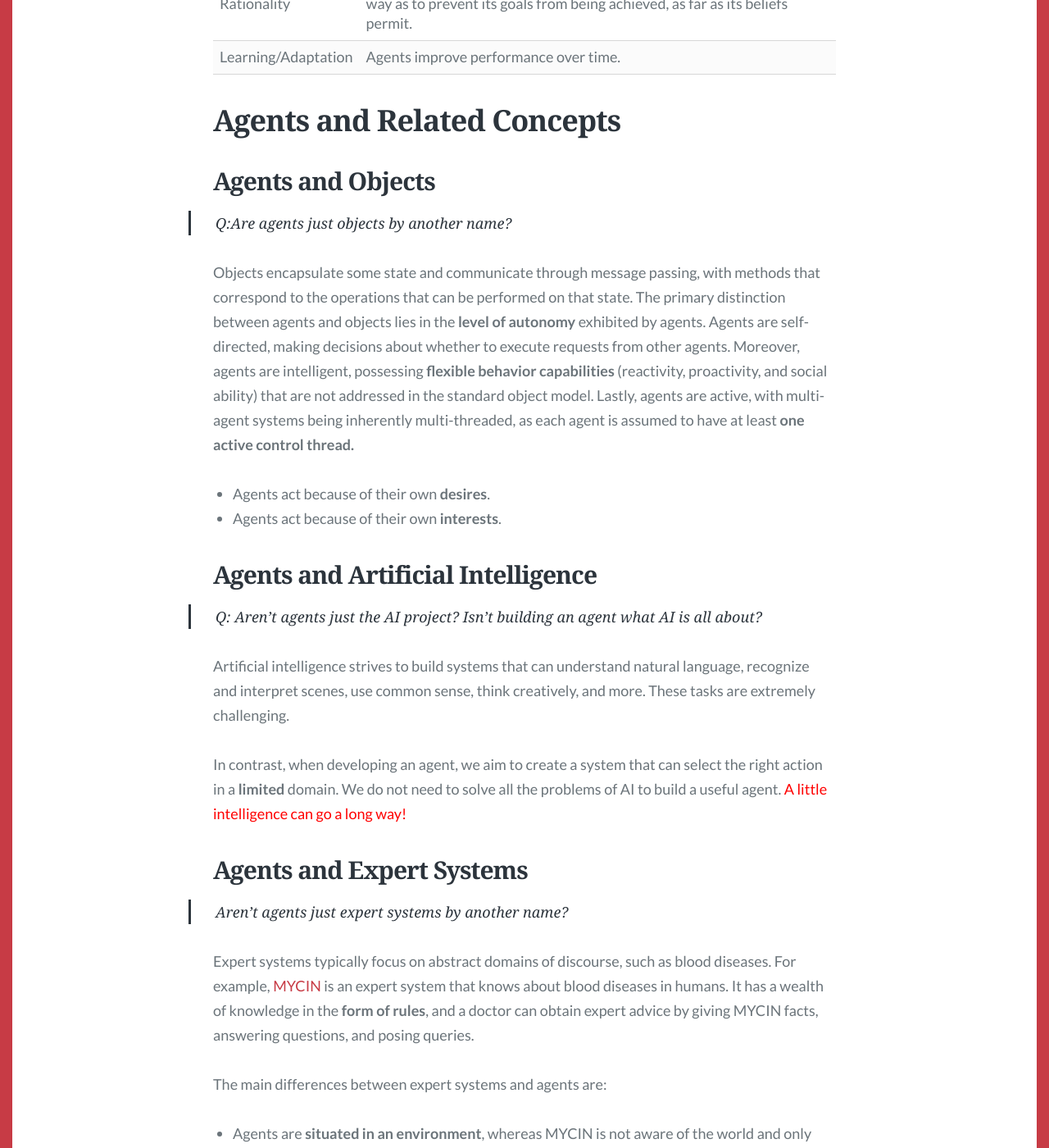
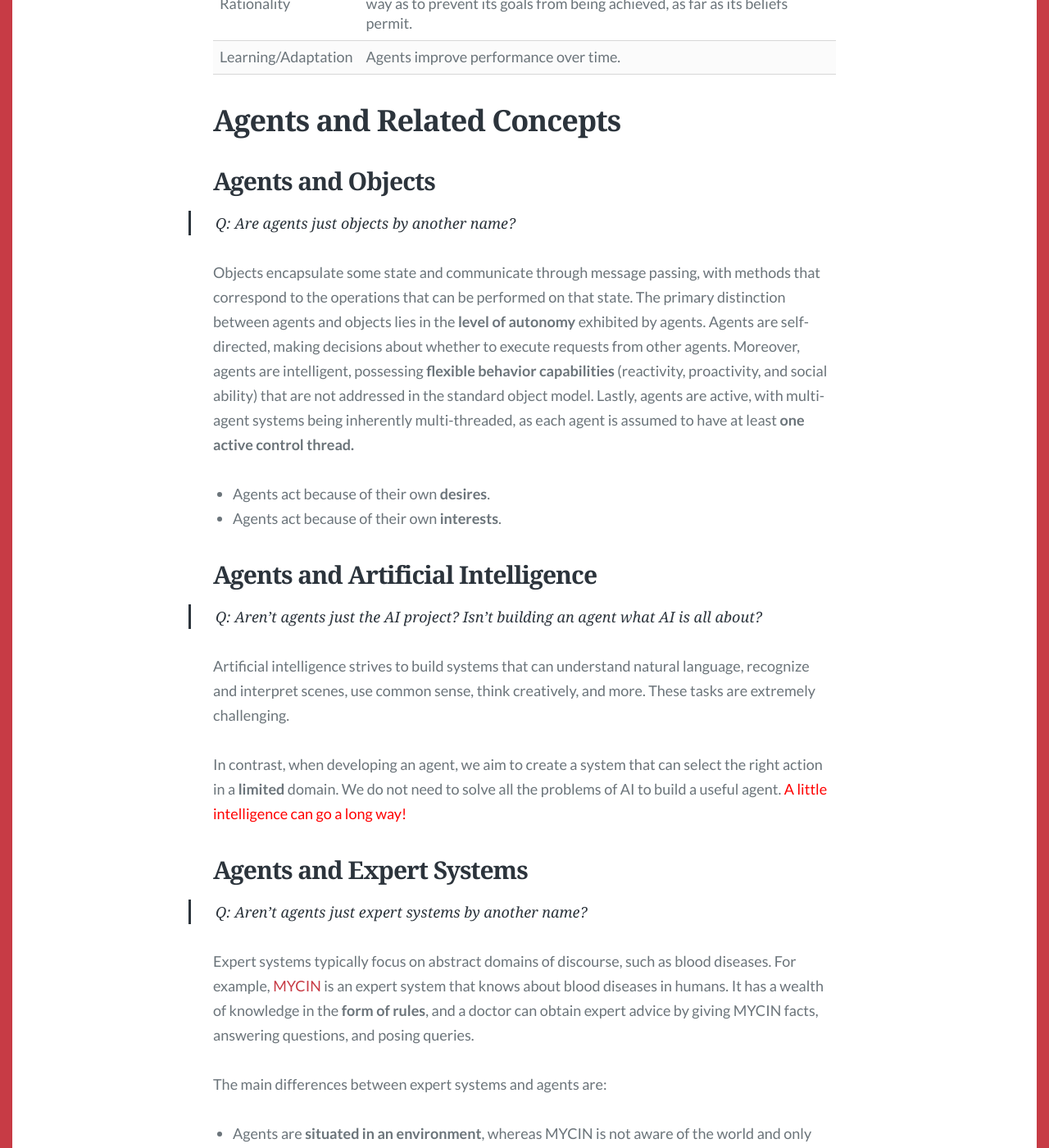
Before and after one commit to HuRuilizhen/HuRuilizhen.github.io, a Jekyll site: the page built from _posts/2025-02-02-Intelligent-Agent-Prolegomenon.md, in a window 1280 px wide and 1400 px high, scrolled down 3774 px. Shown: the whole window at 82% size. Built offline with Jekyll 4.4.1, drawn with Linux system fonts in a browser that asks for light colours; some web fonts are replaced; formulas are drawn with MathJax 3; comment, search, counter and statistics services are not loaded.

Commit message:
Update Site (#2)
* [update]: cv

* [fix]

* [update]: intelligent agent

* [update]

* [fix]

```diff
--- a/_posts/2025-02-02-Intelligent-Agent-Prolegomenon.md
+++ b/_posts/2025-02-02-Intelligent-Agent-Prolegomenon.md
@@ -115,7 +115,8 @@ In real-world multi-agent environments, goals cannot be achieved unilaterally wi
 
 ## Agents and Objects
 
-> Q:Are agents just objects by another name?
+> Q: Are agents just objects by another name?
+
 
 Objects encapsulate some state and communicate through message passing, with methods that correspond to the operations that can be performed on that state. The primary distinction between agents and objects lies in the **level of autonomy** exhibited by agents. Agents are self-directed, making decisions about whether to execute requests from other agents. Moreover, agents are intelligent, possessing **flexible behavior capabilities** (reactivity, proactivity, and social ability) that are not addressed in the standard object model. Lastly, agents are active, with multi-agent systems being inherently multi-threaded, as each agent is assumed to have at least **one active control thread.**
 
@@ -132,7 +133,7 @@ In contrast, when developing an agent, we aim to create a system that can select
 
 ## Agents and Expert Systems
 
-> Aren't agents just expert systems by another name?
+> Q: Aren't agents just expert systems by another name?
 
 Expert systems typically focus on abstract domains of discourse, such as blood diseases. For example, [MYCIN](https://en.wikipedia.org/wiki/Mycin) is an expert system that knows about blood diseases in humans. It has a wealth of knowledge in the **form of rules**, and a doctor can obtain expert advice by giving MYCIN facts, answering questions, and posing queries.
 
```
